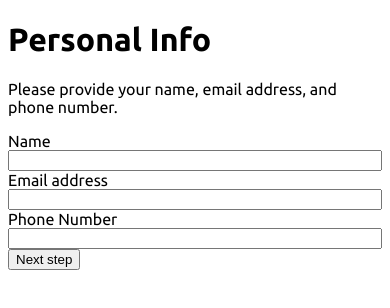
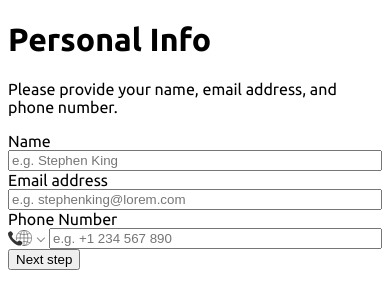
Before and after one commit to jakegodsall/multistep-form-frontend, a React (Create React App) app: page / in a window 390 px wide. Shown: the top 308 px of the page. Built offline with nearby package versions, Linux system fonts and the light colour scheme.

Commit message:
added react-phone-number-input form widget

```diff
--- a/package.json
+++ b/package.json
@@ -8,6 +8,7 @@
         "@testing-library/user-event": "^13.5.0",
         "react": "^18.2.0",
         "react-dom": "^18.2.0",
+        "react-phone-number-input": "^3.2.16",
         "react-scripts": "5.0.1",
         "web-vitals": "^2.1.4"
     },
@@ -34,8 +35,5 @@
             "last 1 firefox version",
             "last 1 safari version"
         ]
-  },
-  "devDependencies": {
-    "libphonenumber-js": "^1.10.17"
     }
 }
--- a/src/components/Form/Form.js
+++ b/src/components/Form/Form.js
@@ -1,11 +1,30 @@
 import React, { useState } from 'react';
-
 import styles from './Form.module.css';
 
+import 'react-phone-number-input/style.css';
+import PhoneInput from 'react-phone-number-input';
+
+const isEmail = (email) => {
+    let res = /^\w+([\.-]?\w+)*@\w+([\.-]?\w+)*(\.\w{2,3})+$/;
+    return res.test(email);
+};
+
+const isNumber = (number) => {};
+
 const Form = () => {
+    //  form input states
     const [enteredName, setEnteredName] = useState('');
     const [enteredEmail, setEnteredEmail] = useState('');
     const [enteredNumber, setEnteredNumber] = useState('');
+
+    // for input validators
+    const enteredNameIsEmpty = enteredName.trim().length === 0;
+
+    const enteredEmailIsEmpty = enteredEmail.trim().length === 0;
+    const enteredEmailIsNotEmail = !isEmail(enteredEmail);
+
+    // const enteredNumberIsEmpty = enteredNumber.trim().length === 0;
+    // const enteredNumberIsNotNumber = !isNumber(enteredNumber);
 
     const enteredNameChangeHandler = (e) => {
         setEnteredName(e.target.value);
@@ -15,8 +34,8 @@
         setEnteredEmail(e.target.value);
     };
 
-    const enteredNumberChangeHandler = (e) => {
-        setEnteredNumber(e.target.value);
+    const enteredNumberChangeHandler = (value) => {
+        setEnteredNumber(value);
     };
 
     const submitFormHandler = (e) => {
@@ -31,15 +50,30 @@
             <p>Please provide your name, email address, and phone number.</p>
             <div className={styles.formElement}>
                 <label htmlFor='name'>Name</label>
-                <input type='text' id='name' onChange={enteredNameChangeHandler} />
+                <input
+                    type='text'
+                    id='name'
+                    placeholder='e.g. Stephen King'
+                    onChange={enteredNameChangeHandler}
+                />
             </div>
             <div className={styles.formElement}>
                 <label htmlFor='email-address'>Email address</label>
-                <input type='text' id='email-address' onChange={enteredEmailChangeHandler} />
+                <input
+                    type='text'
+                    id='email-address'
+                    placeholder='e.g. stephenking@lorem.com'
+                    onChange={enteredEmailChangeHandler}
+                />
             </div>
             <div className={styles.formElement}>
-                <label htmlFor='phone-number'>Phone Number</label>
-                <input type='text' id='phone-number' onChange={enteredNumberChangeHandler} />
+                <label htmlFor='phone'>Phone Number</label>
+                <PhoneInput
+                    id='phone'
+                    placeholder='e.g. +1 234 567 890'
+                    value={enteredNumber}
+                    onChange={enteredNumberChangeHandler}
+                ></PhoneInput>
             </div>
 
             <button type='submit'>Next step</button>
```
Also changed, not shown: 1 other file (tests, documents, lock files or other folders). Lines whose indentation alone changed are shown as unchanged.
